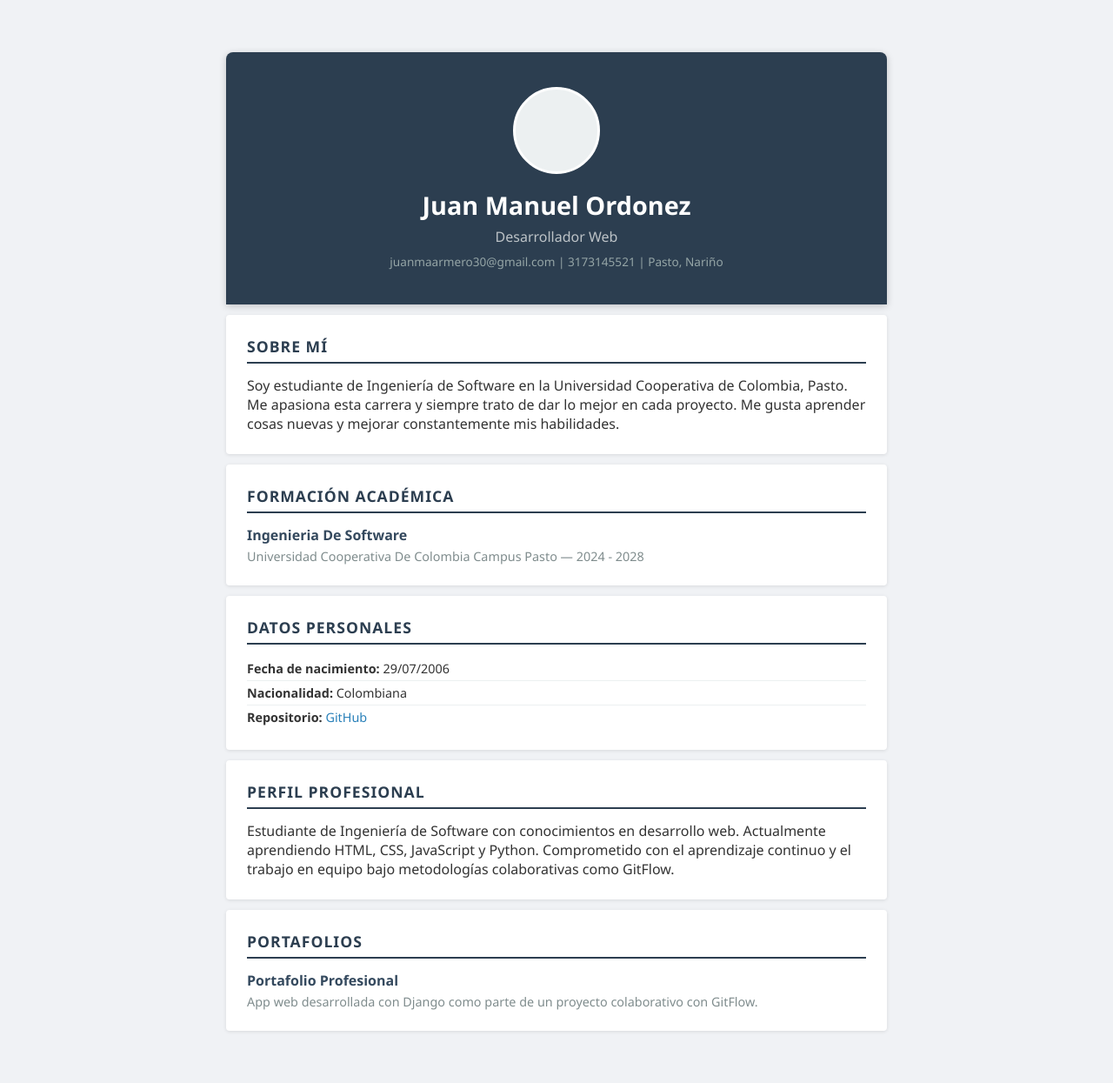
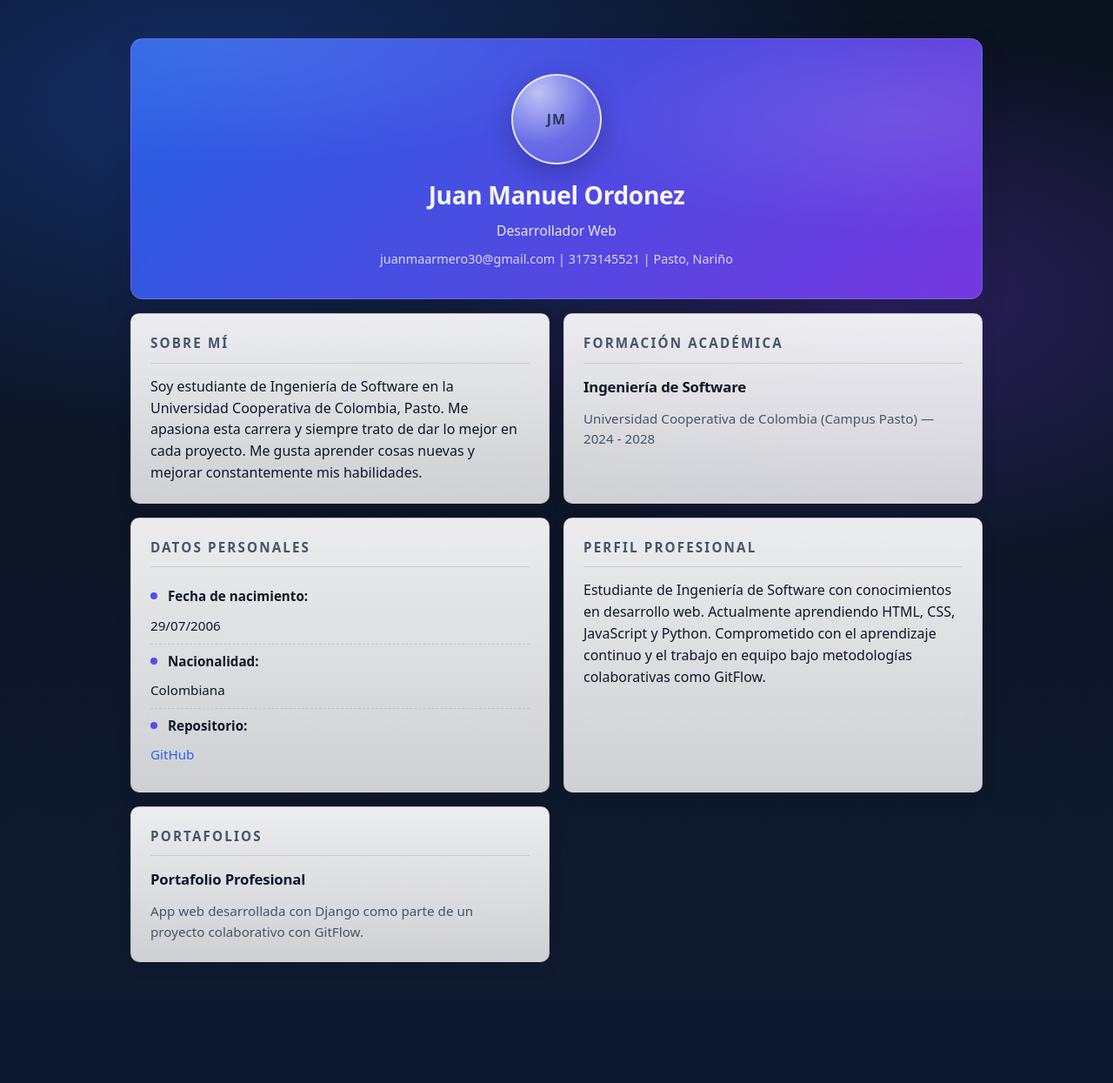
Before and after one commit to jManuel0/Portafolio-Profesional-, a Django app: page /developer1/ in a window 1280 px wide. Shown: the whole page at 87% size. After the commit the page ends 1106 px from the top, so only its background shows below. Run offline with Django 5.2, Linux system fonts and the light colour scheme.

Commit message:
Mejora estilos dev1

```diff
--- a/developer1/static/developer1/style.css
+++ b/developer1/static/developer1/style.css
@@ -4,81 +4,159 @@
     box-sizing: border-box;
 }
 
+:root {
+    color-scheme: light;
+    --bg: #0b1220;
+    --bg2: #0f1a2e;
+    --surface: rgba(255, 255, 255, 0.92);
+    --surface2: rgba(255, 255, 255, 0.8);
+    --text: #101828;
+    --muted: #475467;
+    --border: rgba(16, 24, 40, 0.10);
+    --shadow: 0 10px 30px rgba(16, 24, 40, 0.18);
+    --shadow-soft: 0 6px 16px rgba(16, 24, 40, 0.12);
+    --primary: #2563eb;
+    --primary2: #7c3aed;
+    --ring: rgba(37, 99, 235, 0.35);
+    --radius: 14px;
+    --radius-sm: 10px;
+    --space: 18px;
+}
+
 body {
-    font-family: 'Segoe UI', Tahoma, Geneva, Verdana, sans-serif;
-    background-color: #f0f2f5;
-    color: #333;
+    font-family: ui-sans-serif, system-ui, -apple-system, "Segoe UI", Roboto, Arial, "Noto Sans", "Helvetica Neue", sans-serif;
+    background:
+        radial-gradient(1200px 600px at 20% 10%, rgba(37, 99, 235, 0.35), transparent 65%),
+        radial-gradient(900px 500px at 80% 30%, rgba(124, 58, 237, 0.28), transparent 60%),
+        linear-gradient(180deg, var(--bg), var(--bg2));
+    color: var(--text);
+    line-height: 1.55;
+    -webkit-font-smoothing: antialiased;
+    -moz-osx-font-smoothing: grayscale;
 }
 
 .container {
-    max-width: 800px;
-    margin: 40px auto;
-    padding: 20px;
+    width: min(980px, calc(100% - 2 * var(--space)));
+    margin: 44px auto;
+    padding: 0;
+    display: grid;
+    gap: 14px;
+}
+
+@media (min-width: 900px) {
+    .container {
+        grid-template-columns: 1fr 1fr;
+        gap: 16px;
+    }
+
+    .perfil {
+        grid-column: 1 / -1;
+        padding: 46px 28px 38px;
+    }
 }
 
 /* Perfil */
 .perfil {
-    background-color: #2c3e50;
-    color: white;
+    position: relative;
+    overflow: hidden;
+    background:
+        radial-gradient(900px 260px at 10% 0%, rgba(255, 255, 255, 0.10), transparent 55%),
+        radial-gradient(700px 240px at 90% 30%, rgba(255, 255, 255, 0.10), transparent 55%),
+        linear-gradient(135deg, rgba(37, 99, 235, 0.95), rgba(124, 58, 237, 0.92));
+    color: rgba(255, 255, 255, 0.95);
     text-align: center;
-    padding: 40px 20px;
-    border-radius: 8px 8px 0 0;
-    box-shadow: 0 2px 8px rgba(0,0,0,0.2);
+    padding: 40px 22px 34px;
+    border-radius: var(--radius);
+    box-shadow: var(--shadow);
+    border: 1px solid rgba(255, 255, 255, 0.14);
 }
 
 .foto-placeholder {
-    width: 100px;
-    height: 100px;
+    width: 104px;
+    height: 104px;
     border-radius: 50%;
-    background-color: #ecf0f1;
-    margin: 0 auto 16px;
-    border: 3px solid #fff;
+    background:
+        radial-gradient(circle at 30% 20%, rgba(255, 255, 255, 0.65), rgba(255, 255, 255, 0.18) 55%, rgba(255, 255, 255, 0.08));
+    margin: 0 auto 14px;
+    border: 2px solid rgba(255, 255, 255, 0.8);
+    box-shadow: 0 10px 30px rgba(0, 0, 0, 0.22);
+    display: grid;
+    place-items: center;
+}
+
+.foto-placeholder::after {
+    content: "JM";
+    font-weight: 800;
+    letter-spacing: 1px;
+    color: rgba(16, 24, 40, 0.75);
 }
 
 .perfil h1 {
-    font-size: 1.8rem;
+    font-size: clamp(1.5rem, 2.2vw, 2.05rem);
     margin-bottom: 6px;
+    letter-spacing: -0.4px;
 }
 
 .cargo {
-    font-size: 1rem;
-    color: #bdc3c7;
-    margin-bottom: 8px;
+    display: inline-flex;
+    gap: 10px;
+    align-items: center;
+    justify-content: center;
+    margin: 0 auto 10px;
+    font-size: 0.98rem;
+    color: rgba(255, 255, 255, 0.86);
 }
 
 .contacto {
-    font-size: 0.85rem;
-    color: #95a5a6;
+    font-size: 0.9rem;
+    color: rgba(255, 255, 255, 0.78);
+    max-width: 70ch;
+    margin: 0 auto;
 }
 
 /* Secciones */
 .seccion {
-    background-color: #fff;
-    padding: 24px;
-    margin-top: 12px;
-    border-radius: 4px;
-    box-shadow: 0 1px 4px rgba(0,0,0,0.1);
+    background: linear-gradient(180deg, var(--surface), var(--surface2));
+    backdrop-filter: blur(10px);
+    -webkit-backdrop-filter: blur(10px);
+    padding: 22px 22px;
+    border-radius: var(--radius-sm);
+    box-shadow: var(--shadow-soft);
+    border: 1px solid var(--border);
+    transition: transform 160ms ease, box-shadow 160ms ease, border-color 160ms ease;
+}
+
+.seccion:hover {
+    transform: translateY(-2px);
+    box-shadow: var(--shadow);
+    border-color: rgba(37, 99, 235, 0.18);
 }
 
 .seccion h2 {
-    font-size: 1.1rem;
-    color: #2c3e50;
-    border-bottom: 2px solid #2c3e50;
-    padding-bottom: 6px;
+    font-size: 0.95rem;
+    color: var(--muted);
+    padding-bottom: 10px;
     margin-bottom: 14px;
     text-transform: uppercase;
-    letter-spacing: 1px;
+    letter-spacing: 0.14em;
+    border-bottom: 1px solid rgba(16, 24, 40, 0.12);
 }
 
 .item h3 {
-    font-size: 1rem;
-    color: #34495e;
-    margin-bottom: 4px;
+    font-size: 1.05rem;
+    color: var(--text);
+    margin-bottom: 6px;
+    letter-spacing: -0.2px;
+}
+
+.item {
+    display: grid;
+    gap: 6px;
 }
 
 .item p {
-    font-size: 0.9rem;
-    color: #7f8c8d;
+    font-size: 0.95rem;
+    color: var(--muted);
 }
 
 ul {
@@ -87,32 +165,65 @@ ul {
 }
 
 ul li {
-    font-size: 0.9rem;
-    padding: 4px 0;
-    border-bottom: 1px solid #ecf0f1;
+    font-size: 0.95rem;
+    padding: 8px 0;
+    border-bottom: 1px dashed rgba(16, 24, 40, 0.12);
+    display: grid;
+    grid-template-columns: 10px 1fr;
+    gap: 10px;
+    align-items: start;
+}
+
+ul li::before {
+    content: "";
+    width: 8px;
+    height: 8px;
+    margin-top: 7px;
+    border-radius: 999px;
+    background: linear-gradient(135deg, var(--primary), var(--primary2));
 }
 
 ul li:last-child {
     border-bottom: none;
 }
 
+strong {
+    color: var(--text);
+}
+
 a {
-    color: #2980b9;
+    color: var(--primary);
     text-decoration: none;
+    text-underline-offset: 3px;
 }
 
 a:hover {
     text-decoration: underline;
 }
 
+a:focus-visible {
+    outline: 3px solid var(--ring);
+    outline-offset: 2px;
+    border-radius: 6px;
+}
+
 /* Responsive */
 @media (max-width: 600px) {
     .container {
-        margin: 10px;
-        padding: 10px;
+        width: calc(100% - 20px);
+        margin: 18px auto;
     }
 
     .perfil h1 {
         font-size: 1.4rem;
     }
 }
+
+@media (prefers-reduced-motion: reduce) {
+    .seccion {
+        transition: none;
+    }
+    .seccion:hover {
+        transform: none;
+    }
+}
--- a/developer1/templates/developer1/index.html
+++ b/developer1/templates/developer1/index.html
@@ -25,8 +25,8 @@
         <section class="seccion">
             <h2>Formación Académica</h2>
             <div class="item">
-                <h3>Ingenieria De Software</h3>
-                <p>Universidad Cooperativa De Colombia Campus Pasto — 2024 - 2028</p>
+                <h3>Ingeniería de Software</h3>
+                <p>Universidad Cooperativa de Colombia (Campus Pasto) — 2024 - 2028</p>
             </div>
         </section>
 
```
